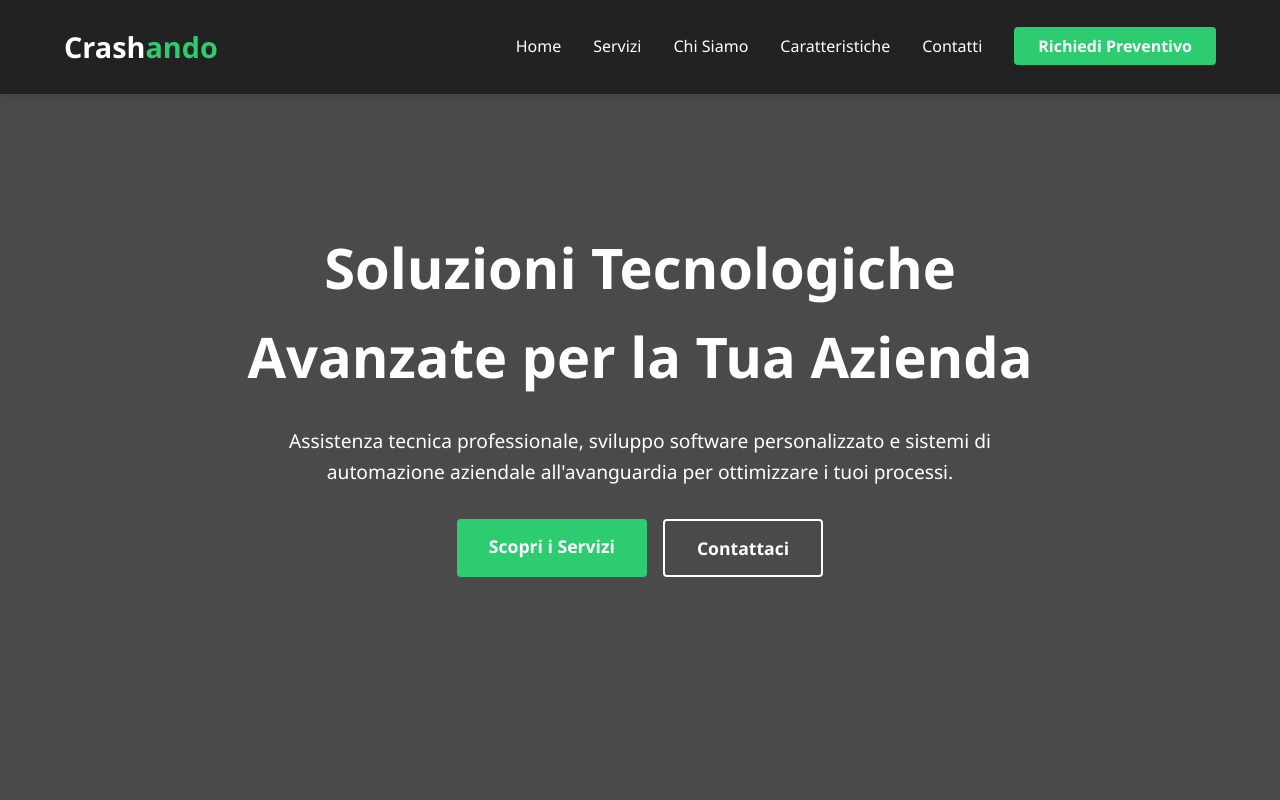
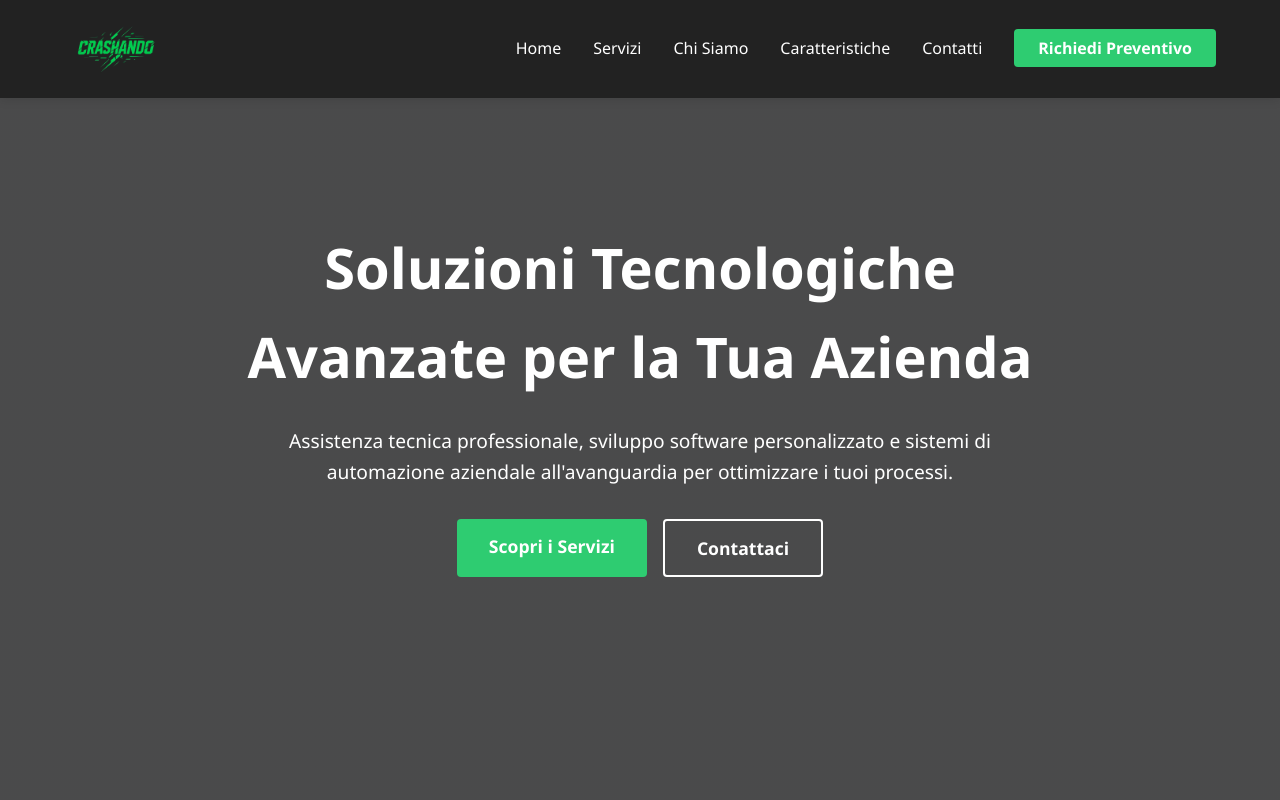
Before and after one commit to namazu-san/store, a plain HTML site: page index.html in a window 1280 px wide. Shown: the top 800 px of the page. Drawn offline with Linux system fonts and the light colour scheme.

Commit message:
Add files via upload

```diff
--- a/index.html
+++ b/index.html
@@ -3,6 +3,7 @@
 <head>
     <meta charset="UTF-8">
     <meta name="viewport" content="width=device-width, initial-scale=1.0">
+    <link rel="icon" type="image/x-icon" href="logo.ico">
     <title>Crashando - Assistenza Tecnica e Soluzioni Software</title>
     <link rel="stylesheet" href="https://cdnjs.cloudflare.com/ajax/libs/font-awesome/6.4.0/css/all.min.css">
     <style>
@@ -47,13 +48,13 @@
         }
 
         .logo {
-            font-size: 1.8rem;
-            font-weight: 700;
-            color: var(--white);
+            display: flex;
+            align-items: center;
         }
 
-        .logo span {
-            color: var(--primary-green);
+        .logo img {
+            height: 50px; /* Regola questa altezza in base alle dimensioni desiderate per il logo */
+            width: auto;
         }
 
         nav ul {
@@ -490,6 +491,10 @@
 
         /* Responsive */
         @media screen and (max-width: 768px) {
+            .logo img {
+                height: 40px; /* Logo leggermente più piccolo su dispositivi mobili */
+                margin-bottom: 10px;
+            }
             .nav-container {
                 flex-direction: column;
                 gap: 1rem;
@@ -530,7 +535,9 @@
 <body>
     <header>
         <div class="nav-container">
-            <div class="logo">Crash<span>ando</span></div>
+            <div class="logo">
+                <img src="logo.png" alt="Crashando Logo">
+            </div>
             <nav>
                 <ul>
                     <li><a href="#home">Home</a></li>
```
Also changed, not shown: logo.ico (added), logo.png (added).
